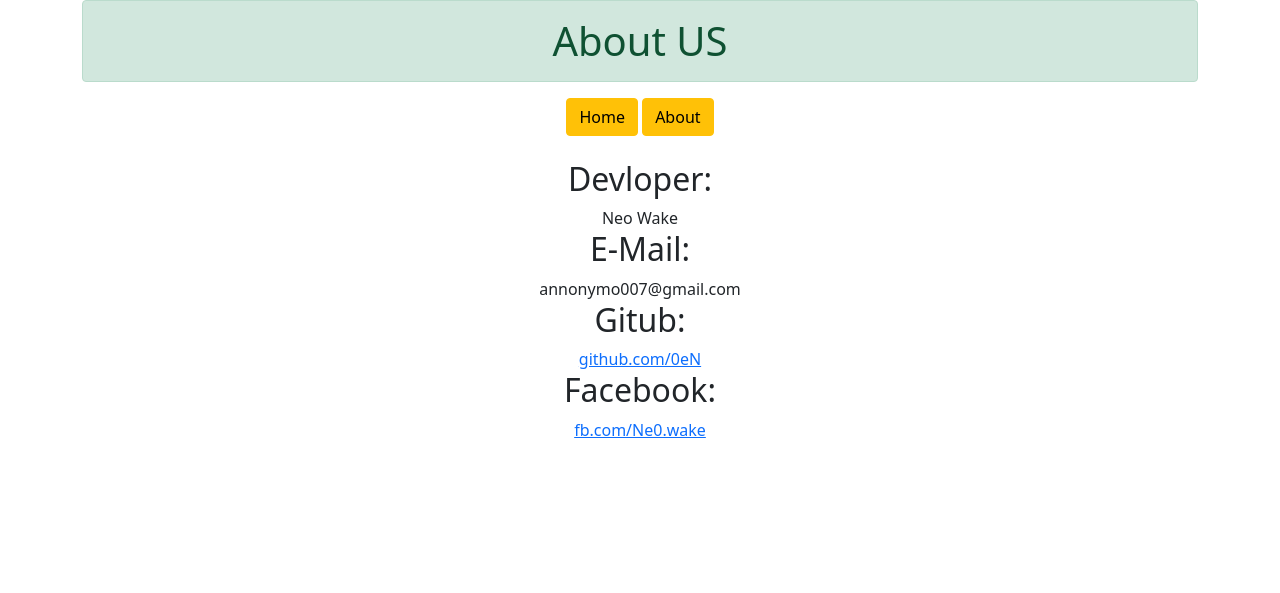
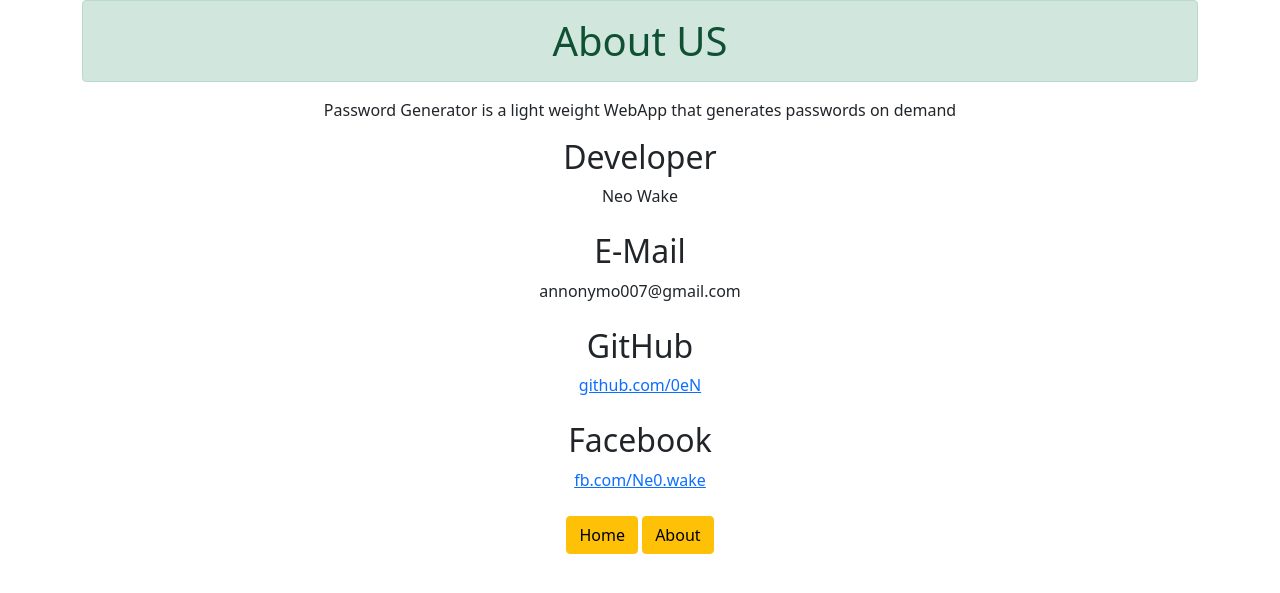
Before and after one commit to 0eN/random-passwd-generator-lite, a Django app: page /about in a window 1280 px wide. Shown: the top 593 px of the page. Run offline with Django 3.2, Linux system fonts and the light colour scheme.

Commit message:
Costumized UI

```diff
--- a/generator/templates/generator/about.html
+++ b/generator/templates/generator/about.html
@@ -3,19 +3,28 @@
 <head>
     <meta charset="UTF-8">
     <title>About</title>
-    <link href="https://cdn.jsdelivr.net/npm/bootstrap@5.0.0-beta1/dist/css/bootstrap.min.css" rel="stylesheet" integrity="sha384-giJF6kkoqNQ00vy+HMDP7azOuL0xtbfIcaT9wjKHr8RbDVddVHyTfAAsrekwKmP1" crossorigin="anonymous">
+    <link href="https://cdn.jsdelivr.net/npm/bootstrap@5.0.0-beta1/dist/css/bootstrap.min.css" rel="stylesheet"
+          integrity="sha384-giJF6kkoqNQ00vy+HMDP7azOuL0xtbfIcaT9wjKHr8RbDVddVHyTfAAsrekwKmP1" crossorigin="anonymous">
 
 </head>
 <body>
-    <div class="container text-center">
-        <h1 class="alert alert-success">About US</h1>
-        <a href="{% url 'home' %}" class="btn btn-warning">Home</a>
-        <a href="{% url 'about' %}" class="btn btn-warning">About</a> <br>
-        <br>
-        <h2>Devloper: </h2>Neo Wake <br>
-        <h2>E-Mail: </h2> annonymo007@gmail.com <br>
-        <h2>Gitub: </h2> <a href="https://github.com/0eN/" target="_blank">github.com/0eN</a> <br>
-        <h2>Facebook: </h2> <a href="https://www.facebook.com/Ne0.Wake" target="_blank">fb.com/Ne0.wake</a> <br>
-    </div>
+<div class="container text-center">
+    <h1 class="alert alert-success">About US</h1>
+    <p>Password Generator is a light weight WebApp that generates passwords on demand</p>
+    <h2>Developer</h2>Neo Wake
+    <br>
+    <br>
+    <h2>E-Mail</h2> annonymo007@gmail.com
+    <br>
+    <br>
+    <h2>GitHub</h2> <a href="https://github.com/0eN/" target="_blank">github.com/0eN</a>
+    <br>
+    <br>
+    <h2>Facebook</h2> <a href="https://www.facebook.com/Ne0.Wake" target="_blank">fb.com/Ne0.wake</a>
+    <br>
+    <br>
+    <a href="{% url 'home' %}" class="btn btn-warning">Home</a>
+    <a href="{% url 'about' %}" class="btn btn-warning">About</a>
+</div>
 </body>
 </html>
--- a/generator/templates/generator/home.html
+++ b/generator/templates/generator/home.html
@@ -23,6 +23,7 @@
             <option value="7"> 7</option>
             <option value="8"> 8</option>
             <option value="12" selected="selected"> 12</option>
+            <option value="20"> 20</option>
         </select> Length
         <br>
         <input type="checkbox" name="uppercase"> Uppercase
```
